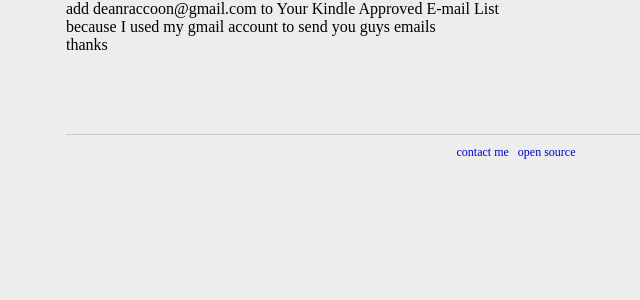
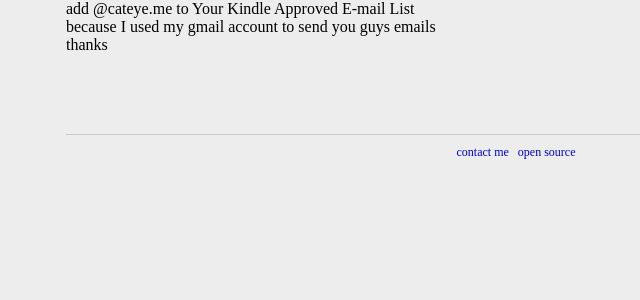
Before and after one commit to thesues/newsmth, a Django app: template smthtop10/templates/smthtop10/help.html in a window 1280 px wide. Shown: the part 63-363 px from the top of the page, without its empty margins (124-764 px from the left). Run offline with Django 3.2, Linux system fonts and the light colour scheme; the template is opened without the code that fills it, so the values that code supplies are empty; parts of the project's set-up code (start-up, migrations or seed data) failed here and were passed over.

Commit message:
modify help.html

```diff
--- a/smthtop10/templates/smthtop10/help.html
+++ b/smthtop10/templates/smthtop10/help.html
@@ -2,8 +2,8 @@
 
 {%load i18n %}
 {%block content%}
-{% trans 'add deanraccoon@gmail.com to Your Kindle Approved E-mail List' %}
-<br>
+{% trans 'add @cateye.me to Your Kindle Approved E-mail List' %}
+</br>
 {% trans 'because I used my gmail account to send  you guys emails' %}
 <p>
 thanks
```
